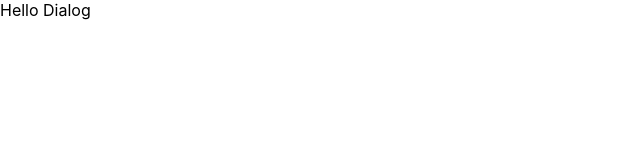
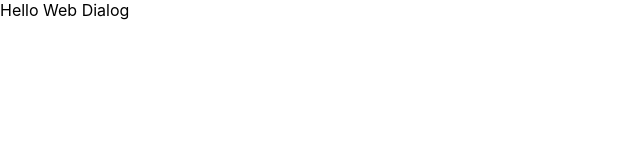
Before and after one commit to uriegel/web-dialog-react, a React (Create React App) app: page / in a window 1280 px wide. Shown: the top 160 px of the page, without its empty margins (0-640 px from the left). Built offline with nearby package versions, Linux system fonts and the light colour scheme.

Commit message:
component created

```diff
--- a/src/App.tsx
+++ b/src/App.tsx
@@ -1,9 +1,10 @@
 import './App.css'
+import WebDialog from './component'
 
 function App() {
 	return (
 		<div className="App">
-			Hello Dialog
+			<WebDialog />
 		</div>
 	)
 }
--- /dev/null
+++ b/src/component/index.tsx
@@ -0,0 +1,13 @@
+import React from 'react'
+import './WebDialog.css'
+
+interface WebDialogProp {
+}
+
+const WebDialog = ({ }: WebDialogProp) => {
+    return (
+        <div>Hello Web Dialog</div>
+    )
+}
+
+export default WebDialog
```
Also changed, not shown: package.json (+18 -12 lines), src/component/tsconfig.json (added, +25 -0 lines), src/component/WebDialog.css (added), 3 other files (tests, documents, lock files or other folders).
